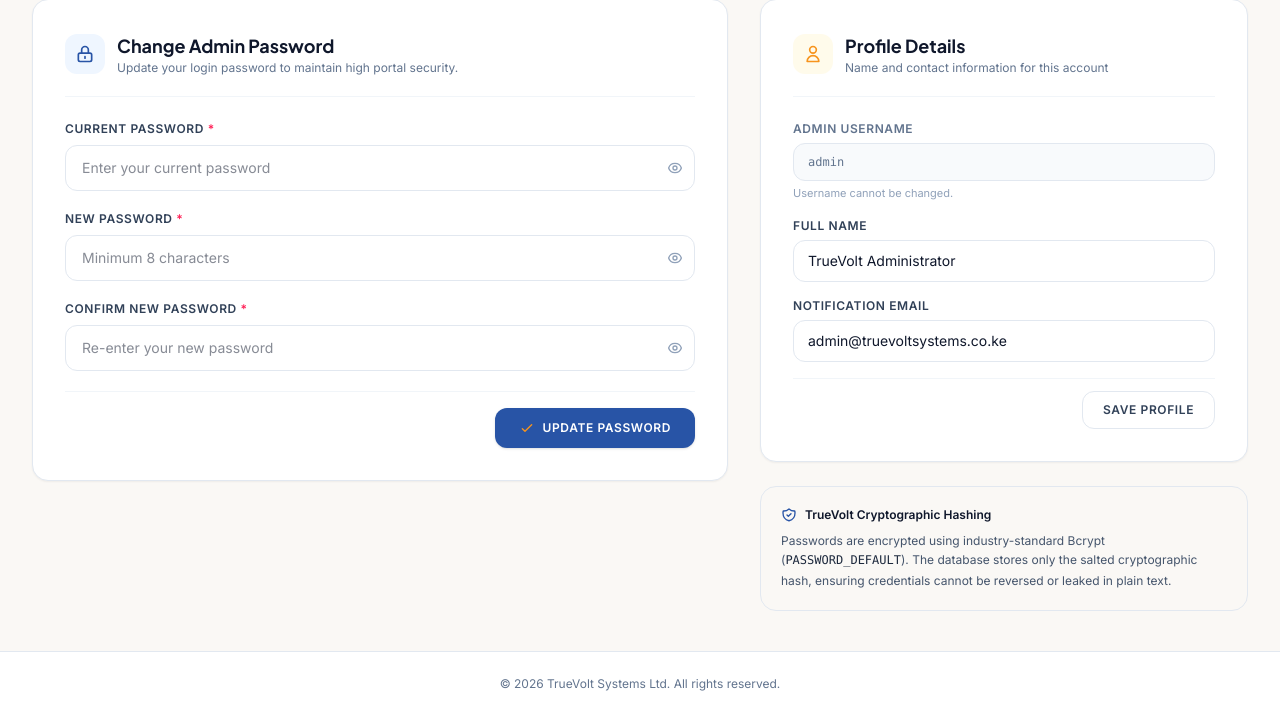
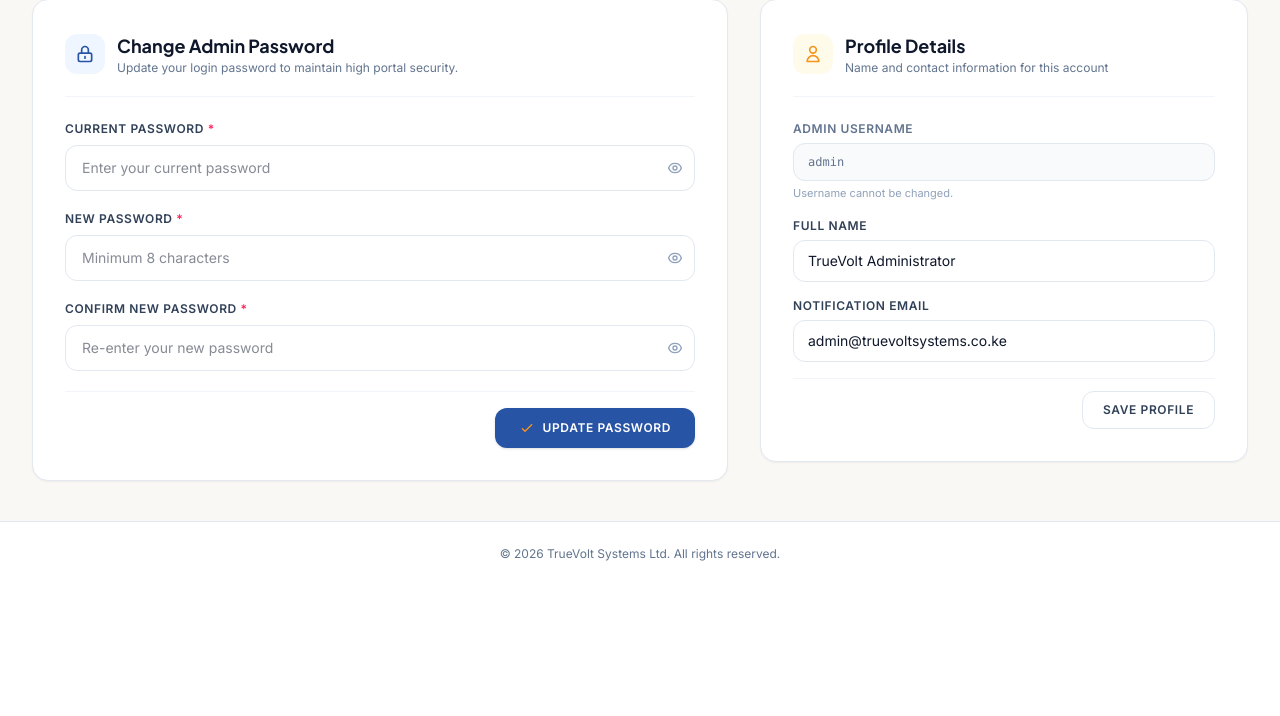
Before and after one commit to peakay-kush/foch, a PHP site: page /admin/settings.php in a window 1280 px wide. Shown: the part 214-930 px from the top of the page. After the commit the page ends 775 px from the top, so only its background shows below. Run offline with PHP 8.4, Linux system fonts and the light colour scheme; a user stored in the database is signed in; data comes from the database, SQL or seed files in the repository; data that the repository does not hold is empty; style sheets or scripts are compiled from the project's sources.

Commit message:
fix: remove cryptographic hashing information box from settings page

```diff
--- a/backend/admin/settings.php
+++ b/backend/admin/settings.php
@@ -349,18 +349,6 @@ require_once __DIR__ . '/includes/header.php';
       </form>
     </div>
 
-    <!-- Security Information Box -->
-    <div class="bg-[#FAF8F5] border border-slate-200 rounded-2xl p-5 text-xs text-slate-600 space-y-2">
-      <div class="font-bold text-slate-900 flex items-center gap-2">
-        <svg class="w-4 h-4 text-[#2854A6]" fill="none" stroke="currentColor" viewBox="0 0 24 24">
-          <path stroke-linecap="round" stroke-linejoin="round" stroke-width="2" d="M9 12l2 2 4-4m5.618-4.016A11.955 11.955 0 0112 2.944a11.955 11.955 0 01-8.618 3.04A12.02 12.02 0 003 9c0 5.591 3.824 10.29 9 11.622 5.176-1.332 9-6.03 9-11.622 0-1.042-.133-2.052-.382-3.016z" />
-        </svg>
-        <span>TrueVolt Cryptographic Hashing</span>
-      </div>
-      <p class="leading-relaxed">
-        Passwords are encrypted using industry-standard Bcrypt (<span class="font-mono text-slate-800">PASSWORD_DEFAULT</span>). The database stores only the salted cryptographic hash, ensuring credentials cannot be reversed or leaked in plain text.
-      </p>
-    </div>
 
   </div>
 
```
